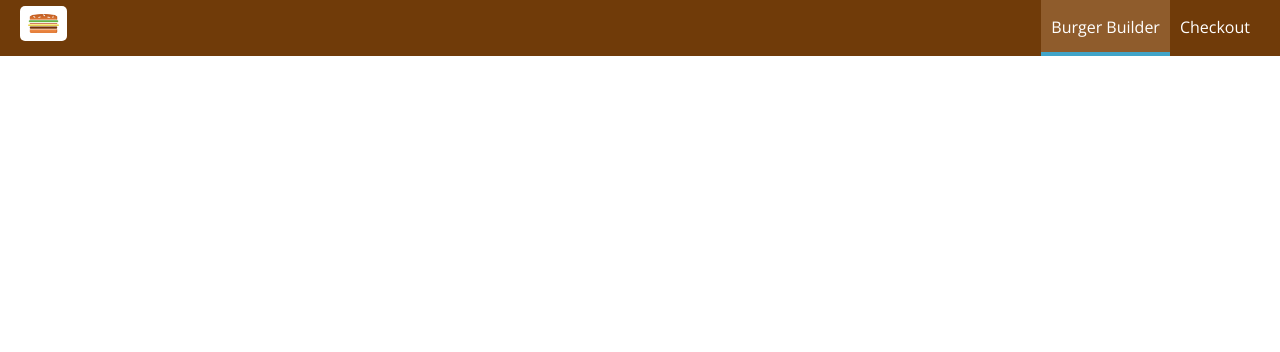
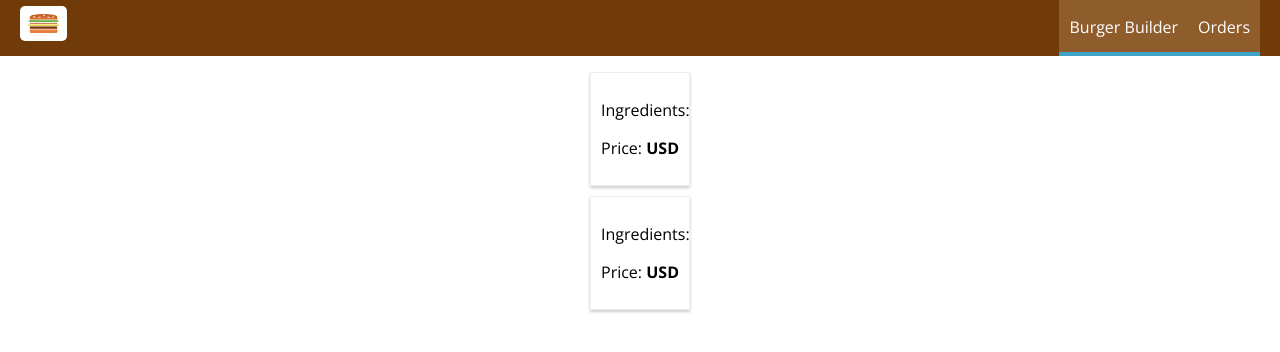
Before and after one commit to shubhamgupta2901/burgerbuilder-react, a React (Create React App) app: page /orders in a window 1280 px wide. Shown: the top 352 px of the page. Built offline with nearby package versions, Linux system fonts and the light colour scheme.

Commit message:
Created Orders container for displaying past orders

```diff
--- a/src/App.js
+++ b/src/App.js
@@ -3,12 +3,14 @@ import {Route, Switch} from 'react-router-dom';
 import Layout from './components/Layout/Layout'
 import BurgerBuilder from './containers/BurgerBuilder/BurgerBuilder';
 import Checkout from './containers/Checkout/Checkout';
+import Orders from './containers/Orders/Orders';
 
 function App() {
   return (
     <Layout>
       <Switch>
         <Route path='/checkout' component = {Checkout}/>
+        <Route path='/orders' component = {Orders}/>
         <Route path='/' exact component={BurgerBuilder}/>
       </Switch>
     </Layout>
--- a/src/components/Navigation/NavigationItems/NavigationItems.js
+++ b/src/components/Navigation/NavigationItems/NavigationItems.js
@@ -6,7 +6,7 @@ import * as Utils from '../../../utils/Utils';
 const navigationItems =(props) => (
     <ul className={styles.NavigationItems}>
         <NavigationItem key={Utils.generateUniqueId()} link="/"> Burger Builder </NavigationItem>
-        <NavigationItem key={Utils.generateUniqueId()} link="/checkout">Checkout</NavigationItem>
+        <NavigationItem key={Utils.generateUniqueId()} link="/orders">Orders</NavigationItem>
     </ul>
 );
 
--- /dev/null
+++ b/src/components/Order/Order.js
@@ -0,0 +1,20 @@
+import React from 'react';
+import PropTypes from 'prop-types';
+import styles from './Order.module.css';
+
+const order =(props) => {
+    return (
+        <div className={styles.Order}>
+            <p> Ingredients: </p>
+            <p>Price: <strong>USD </strong></p>
+        </div>
+    );
+}
+
+order.propTypes ={
+}
+
+order.defaultProps ={
+}
+
+export default order;
--- /dev/null
+++ b/src/components/Order/Order.module.css
@@ -0,0 +1,8 @@
+.Order{
+    width: 100px;
+    border: 1px solid #eee;
+    box-shadow: 0 2px 3px #ccc;
+    padding: 10px;
+    margin:10px auto;
+    box-sizing: border-box;
+}
--- /dev/null
+++ b/src/containers/Orders/Orders.js
@@ -0,0 +1,29 @@
+import React from 'react';
+import PropTypes from 'prop-types'
+import styles from './Orders.module.css';
+import Order from '../../components/Order/Order';
+
+class Orders extends React.Component {
+  constructor(props){
+    super(props);
+    this.state = {
+    }
+  }
+  render(){
+    return (
+        <div>
+            <Order/>
+            <Order/>
+        </div>
+
+    );
+  }
+}
+
+Orders.propTypes ={
+}
+
+Orders.defaultProps ={
+}
+
+export default Orders;
```
Also changed, not shown: src/containers/Orders/Orders.module.css (added).
